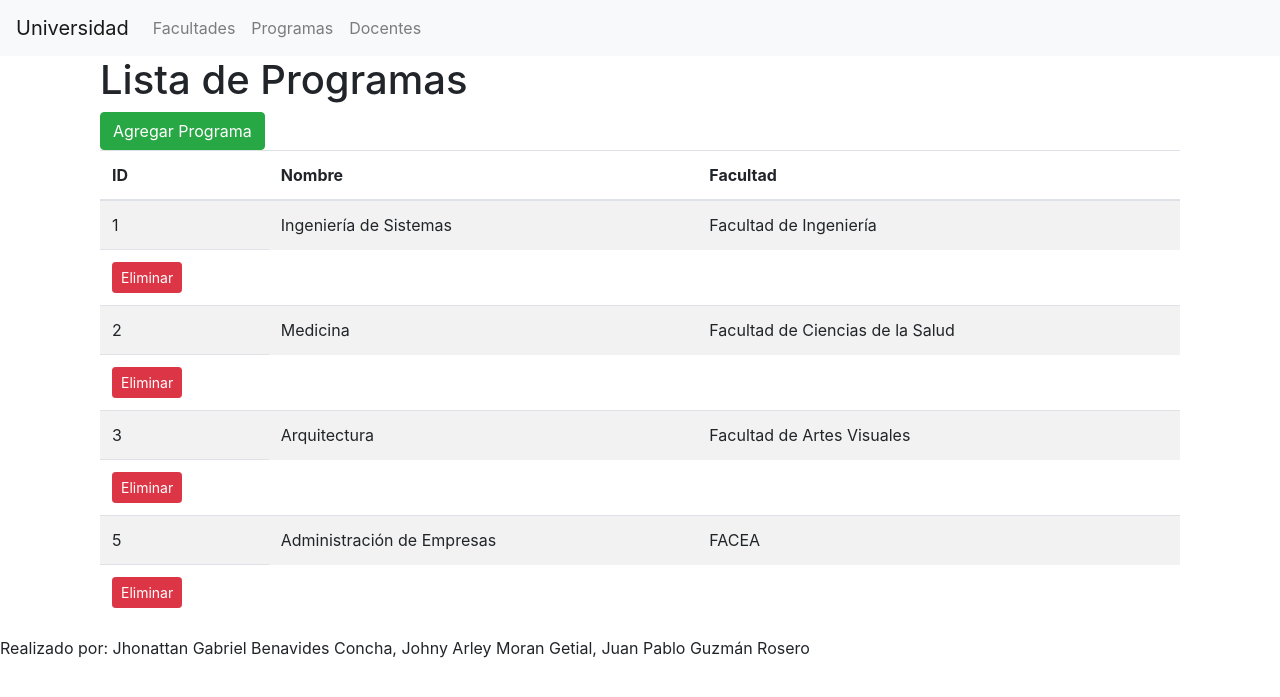
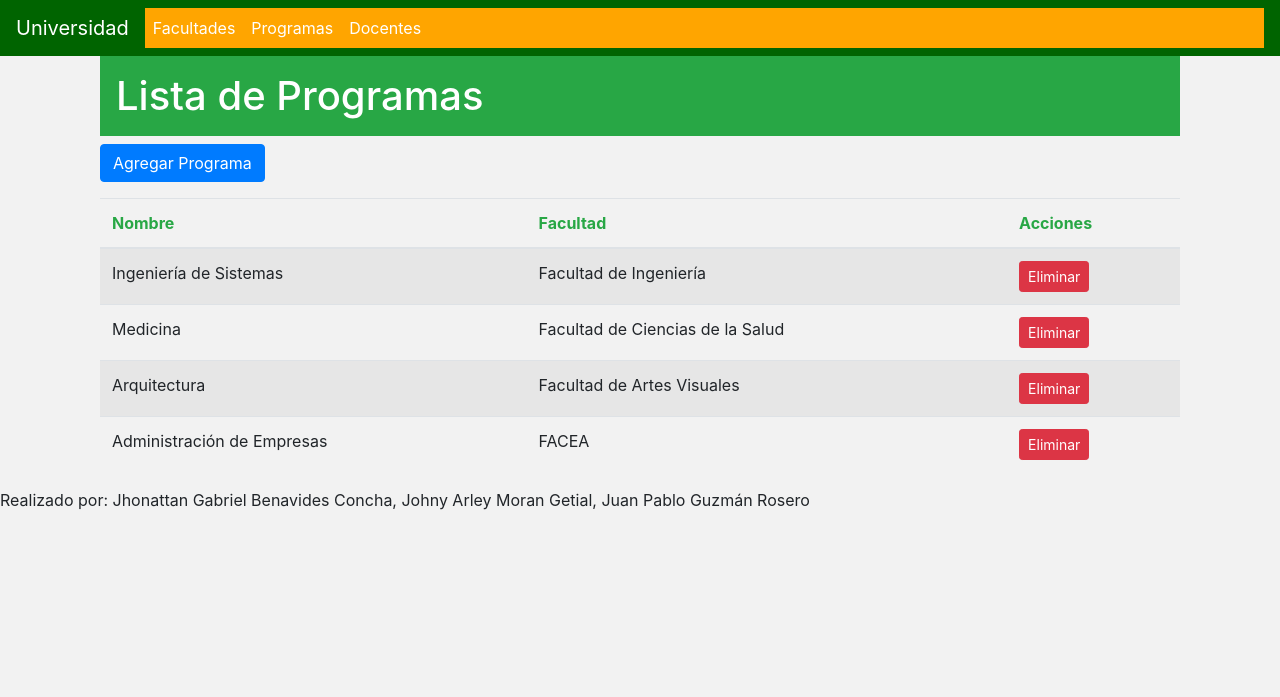
Before and after one commit to SpartanJunior/Web_Universidad_API, a Django app: page /programas/ in a window 1280 px wide. Shown: the top 697 px of the page. Run offline with Django 4.2, Linux system fonts and the light colour scheme; data comes from the database, SQL or seed files in the repository; both versions use the stored data as it was after the commit; some libraries are stand-ins or nearby versions.

Commit message:
Segunda Version

```diff
--- a/universidad/universidad_app/templates/universidad_app/agregar_programa.html
+++ b/universidad/universidad_app/templates/universidad_app/agregar_programa.html
@@ -3,8 +3,8 @@
 {% block title %}Agregar Programa{% endblock %}
 
 {% block content %}
-    <div class="container mt-4">
-        <h1 class="display-4">Agregar Programa</h1>
+    <div class="container">
+        <h1 class="bg-success text-white p-3">Agregar Programa</h1>
         <form method="post">
             {% csrf_token %}
             {{ form.as_p }}
@@ -15,7 +15,7 @@
             </select> {% endcomment %}
             <br>
             <br>
-            <button type="submit" class="btn btn-primary">Guardar</button>
+            <button type="submit" class="btn btn-success">Guardar</button>
         </form>
     </div>
 {% endblock %}
--- a/universidad/universidad_app/templates/universidad_app/base.html
+++ b/universidad/universidad_app/templates/universidad_app/base.html
@@ -5,23 +5,41 @@
     <meta name="viewport" content="width=device-width, initial-scale=1.0">
     <title>{% block title %}Universidad{% endblock %}</title>
     <link rel="stylesheet" href="https://maxcdn.bootstrapcdn.com/bootstrap/4.0.0/css/bootstrap.min.css">
+    <style>
+        body {
+            background-color: #f2f2f2;
+        }
+
+        .navbar-dark-bg {
+            background-color: #006400;
+            color: #ffffff;
+        }
+
+        .navbar-orange-bg {
+            background-color: #FFA500;
+        }
+
+        .text-white {
+            color: #ffffff;
+        }
+    </style>
 </head>
 <body>
-    <nav class="navbar navbar-expand-lg navbar-light bg-light">
+    <nav class="navbar navbar-expand-lg navbar-dark navbar-dark-bg">
         <a class="navbar-brand" href="#">Universidad</a>
         <button class="navbar-toggler" type="button" data-toggle="collapse" data-target="#navbarNav" aria-controls="navbarNav" aria-expanded="false" aria-label="Toggle navigation">
             <span class="navbar-toggler-icon"></span>
         </button>
-        <div class="collapse navbar-collapse" id="navbarNav">
+        <div class="collapse navbar-collapse navbar-orange-bg" id="navbarNav">
             <ul class="navbar-nav">
                 <li class="nav-item">
-                    <a class="nav-link" href="{% url 'facultades_list' %}">Facultades</a>
+                    <a class="nav-link text-white" href="{% url 'facultades_list' %}">Facultades</a>
                 </li>
                 <li class="nav-item">
-                    <a class="nav-link" href="{% url 'programas_list' %}">Programas</a>
+                    <a class="nav-link text-white" href="{% url 'programas_list' %}">Programas</a>
                 </li>
                 <li class="nav-item">
-                    <a class="nav-link" href="{% url 'docentes_list' %}">Docentes</a>
+                    <a class="nav-link text-white" href="{% url 'docentes_list' %}">Docentes</a>
                 </li>
             </ul>
         </div>
--- a/universidad/universidad_app/templates/universidad_app/programas_list.html
+++ b/universidad/universidad_app/templates/universidad_app/programas_list.html
@@ -4,26 +4,25 @@
 
 {% block content %}
     <div class="container">
-        <h1>Lista de Programas</h1>
-        <a href="{% url 'agregar_programa' %}" class="btn btn-success">Agregar Programa</a>
+        <h1 class="bg-success text-white p-3">Lista de Programas</h1>
+        <a href="{% url 'agregar_programa' %}" class="btn btn-primary mb-3">Agregar Programa</a>
         <table class="table table-striped">
             <thead>
                 <tr>
-                    <th>ID</th>
-                    <th>Nombre</th>
-                    <th>Facultad</th>
+                    <th class="text-success">Nombre</th>
+                    <th class="text-success">Facultad</th>
+                    <th class="text-success">Acciones</th>
                 </tr>
             </thead>
             <tbody>
                 {% for programa in programas %}
                     <tr>
-                        <td>{{ programa.id }}</td>
                         <td>{{ programa.nombre }}</td>
                         <td>{{ programa.facultad.nombre }}</td>
+                        <td>
+                            <a href="{% url 'eliminar_programa' programa.id %}" class="btn btn-danger btn-sm">Eliminar</a>
+                        </td>
                     </tr>
-                    <td>
-                        <a href="{% url 'eliminar_programa' programa.id %}" class="btn btn-danger btn-sm">Eliminar</a>
-                    </td>
                 {% endfor %}
             </tbody>
         </table>
--- a/universidad/universidad_app/views.py
+++ b/universidad/universidad_app/views.py
@@ -3,6 +3,7 @@ from .models import Facultad
 from .models import Programa
 from .models import Docente
 from .forms import FacultadForm, ProgramaForm, DocenteForm
+
 
 def facultades_list(request):
     facultades = Facultad.objects.all()
@@ -18,7 +19,8 @@ def docentes_list(request):
     docentes = Docente.objects.all()
     return render(request, 'universidad_app/docentes_list.html', {'docentes': docentes})
 
-#-------Administrar Facultades-----------
+# -------Administrar Facultades-----------
+
 
 def agregar_facultad(request):
     if request.method == 'POST':
@@ -30,12 +32,14 @@ def agregar_facultad(request):
         form = FacultadForm()
     return render(request, 'universidad_app/agregar_facultad.html', {'form': form})
 
+
 def eliminar_facultad(request, facultad_id):
     facultad = Facultad.objects.get(id=facultad_id)
     facultad.delete()
     return redirect('facultades_list')
 
-#-------Administrar Programas-----------
+# -------Administrar Programas-----------
+
 
 def agregar_programa(request):
     facultades = Facultad.objects.all()
@@ -47,6 +51,7 @@ def agregar_programa(request):
     else:
         form = ProgramaForm()
     return render(request, 'universidad_app/agregar_programa.html', {'form': form, 'facultades': facultades})
+
 
 def editar_programs(request, programa_id):
     programa = Programa.objects.get(id=programa_id)
@@ -61,23 +66,27 @@ def editar_programs(request, programa_id):
 
     return render(request, 'universidad_app/editar_programa.html', {'form': form})
 
+
 def eliminar_programa(request, programa_id):
     programa = Programa.objects.get(id=programa_id)
     programa.delete()
     return redirect('programas_list')
 
-#-------Administrar Docentes-----------
+# -------Administrar Docentes-----------
+
 
 def agregar_docente(request):
-    Docentes = Docente.objects.all()
     if request.method == 'POST':
         form = DocenteForm(request.POST)
         if form.is_valid():
             form.save()
+            # Ajusta el nombre de la URL según tu configuración
             return redirect('docentes_list')
     else:
         form = DocenteForm()
-    return render(request, 'universidad_app/agregar_docente.html', {'form': form, 'docentes': docentes})
+
+    return render(request, 'universidad_app/agregar_docente.html', {'form': form})
+
 
 def editar_docente(request, docente_id):
     docente = Docente.objects.get(id=docente_id)
@@ -92,6 +101,7 @@ def editar_docente(request, docente_id):
 
     return render(request, 'universidad_app/editar_docente.html', {'form': form})
 
+
 def eliminar_docente(request, docente_id):
     docente = Docente.objects.get(id=docente_id)
     docente.delete()
```
Also changed, not shown: requirements.txt (added, +28 -0 lines), universidad/universidad_app/forms.py (+19 -0 lines), universidad/universidad_app/templates/universidad_app/agregar_docente.html (+3 -8 lines), universidad/universidad_app/templates/universidad_app/agregar_facultad.html (+5 -3 lines), universidad/universidad_app/templates/universidad_app/docentes_list.html (+8 -9 lines), universidad/universidad_app/templates/universidad_app/facultades_list.html (+4 -6 lines), universidad/db.sqlite3.
